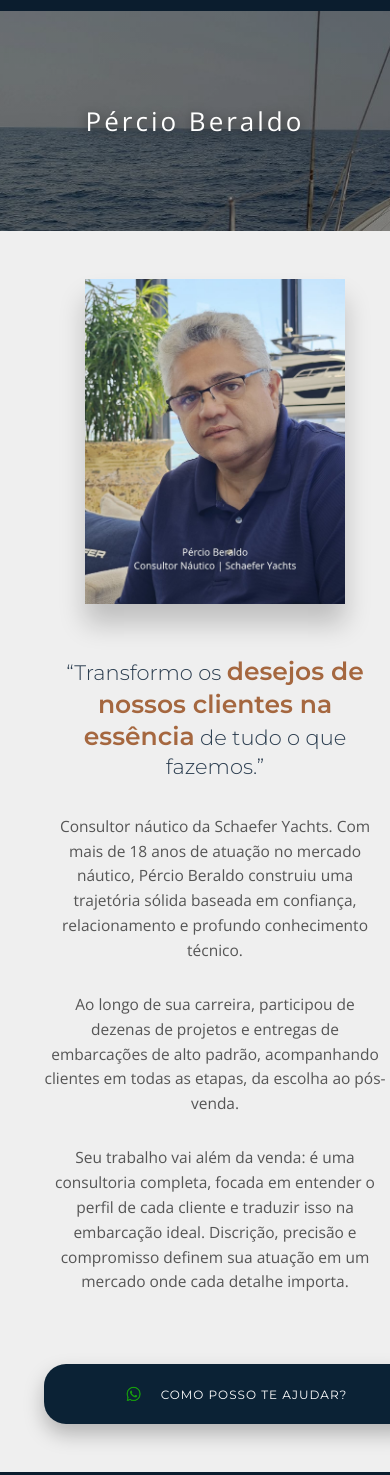
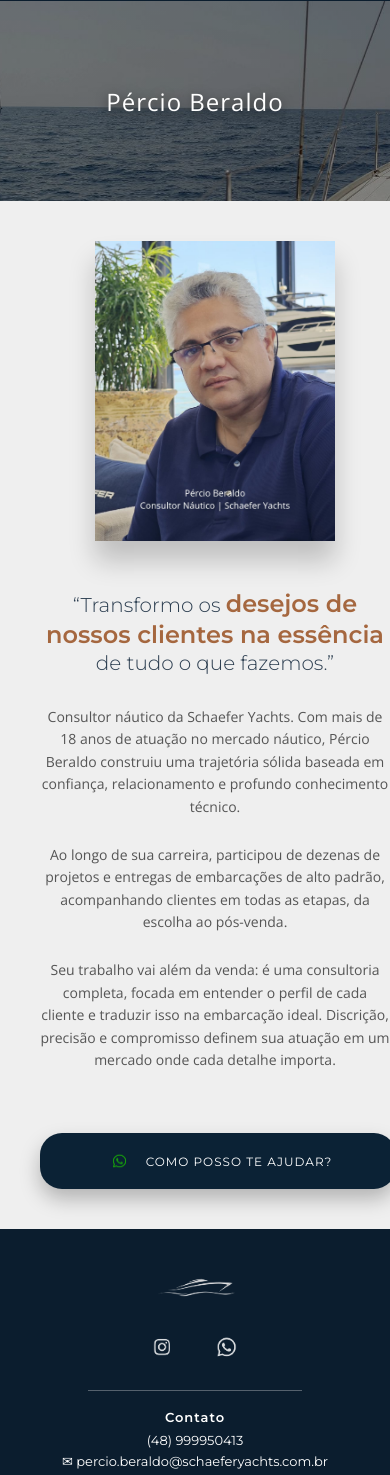
Before and after one commit to LucasSampaio2005/painel-embarcacoes, a website: page public/percio.html in a window 390 px wide. Shown: the part 107-1582 px from the top of the page. Drawn offline with nearby package versions, Linux system fonts and the light colour scheme.

Commit message:
Update style2.css

```diff
--- a/public/style2.css
+++ b/public/style2.css
@@ -319,37 +319,37 @@ footer {
 
     /* HEADER */
     header {
-        min-height: 90px;
+        min-height: 80px;
         padding: 14px 20px;
     }
 
     .logo {
-        height: 62px;
+        height: 60px;
     }
 
     /* BANNER */
     .banner {
-        height: 220px;
+        height: 200px;
     }
 
     .banner h1 {
-        font-size: 32px;
-        letter-spacing: 3px;
+        font-size: 29px;
+        letter-spacing: 2px;
         text-align: center;
         padding: 0 16px;
     }
 
     /* CONTEÚDO E ESTRUTURA */
     .conteudo {
-        padding: 48px 0;
+        padding: 40px 0;
     }
 
     .container {
         flex-direction: column;
         align-items: center;
         text-align: center;
-        gap: 34px;
-        padding: 0 24px;
+        gap: 30px;
+        padding: 0 20px;
     }
 
     .foto {
@@ -360,7 +360,7 @@ footer {
 
     .foto img {
         max-width: 100%;
-        width: 320px;
+        width: 300px;
         margin-top: 0;
     }
 
@@ -370,18 +370,18 @@ footer {
     }
 
     .texto h2 {
-        font-size: 26px;
+        font-size: 24px;
         line-height: 1.3;
-        margin-bottom: 18px;
+        margin-bottom: 16px;
     }
 
     .texto span {
-        font-size: 32px;
+        font-size: 28px;
     }
 
     .texto p {
-        font-size: 15.5px;
-        margin-bottom: 14px;
+        font-size: 15px;
+        margin-bottom: 12px;
     }
 
     /* BOTÃO WHATSAPP */
@@ -393,28 +393,28 @@ footer {
 
     .botao-whatsapp {
         width: 100%;
-        max-width: 340px;
+        max-width: 320px;
         justify-content: center;
-        padding: 16px 24px;
-        font-size: 14px;
+        padding: 15px 22px;
+        font-size: 13px;
         letter-spacing: 1px;
-        margin-top: 22px;
+        margin-top: 20px;
     }
 
     .icone-whats {
-        width: 32px;
-        height: 32px;
+        width: 30px;
+        height: 30px;
     }
 
     /* OVERLAY MENU */
     .fechar {
-        top: 20px;
-        right: 25px;
+        top: 24px;
+        right: 28px;
         font-size: 32px;
     }
 
     .menu-content a {
-        font-size: 22px;
+        font-size: 24px;
         margin: 20px 0;
     }
 
@@ -422,8 +422,8 @@ footer {
     footer {
         flex-direction: column;
         height: auto;
-        padding: 24px 20px;
-        gap: 14px;
+        padding: 20px 16px;
+        gap: 16px;
         text-align: center;
     }
 
@@ -437,7 +437,8 @@ footer {
     }
 
     .footer-separador {
-        display: none;
+        width: 60%;
+        height: 1px;
     }
 
     .footer-icones {
@@ -445,31 +446,41 @@ footer {
     }
 
     .footer-icone-link img {
+        width: 56px;
+        height: 56px;
+    }
+}
+
+/* ---- TELAS PEQUENAS (até 480px) ---- */
+@media (max-width: 480px) {
+    .banner h1 {
+        font-size: 24px;
+        letter-spacing: 1px;
+    }
+
+    .texto h2 {
+        font-size: 20px;
+    }
+
+    .texto span {
+        font-size: 24px;
+    }
+
+    .texto p {
+        font-size: 14px;
+    }
+
+    .foto img {
+        width: 240px;
+    }
+
+    .botao-whatsapp {
+        font-size: 12px;
+        padding: 13px 18px;
+    }
+
+    .footer-icone-link img {
         width: 44px;
         height: 44px;
     }
 }
-
-/* ---- TELAS PEQUENAS (até 420px) ---- */
-@media (max-width: 420px) {
-    .banner h1 {
-        font-size: 26px;
-    }
-
-    .texto h2 {
-        font-size: 21px;
-    }
-
-    .texto span {
-        font-size: 25px;
-    }
-
-    .foto img {
-        width: 260px;
-    }
-
-    .botao-whatsapp {
-        font-size: 12px;
-        padding: 14px 18px;
-    }
-}
```
